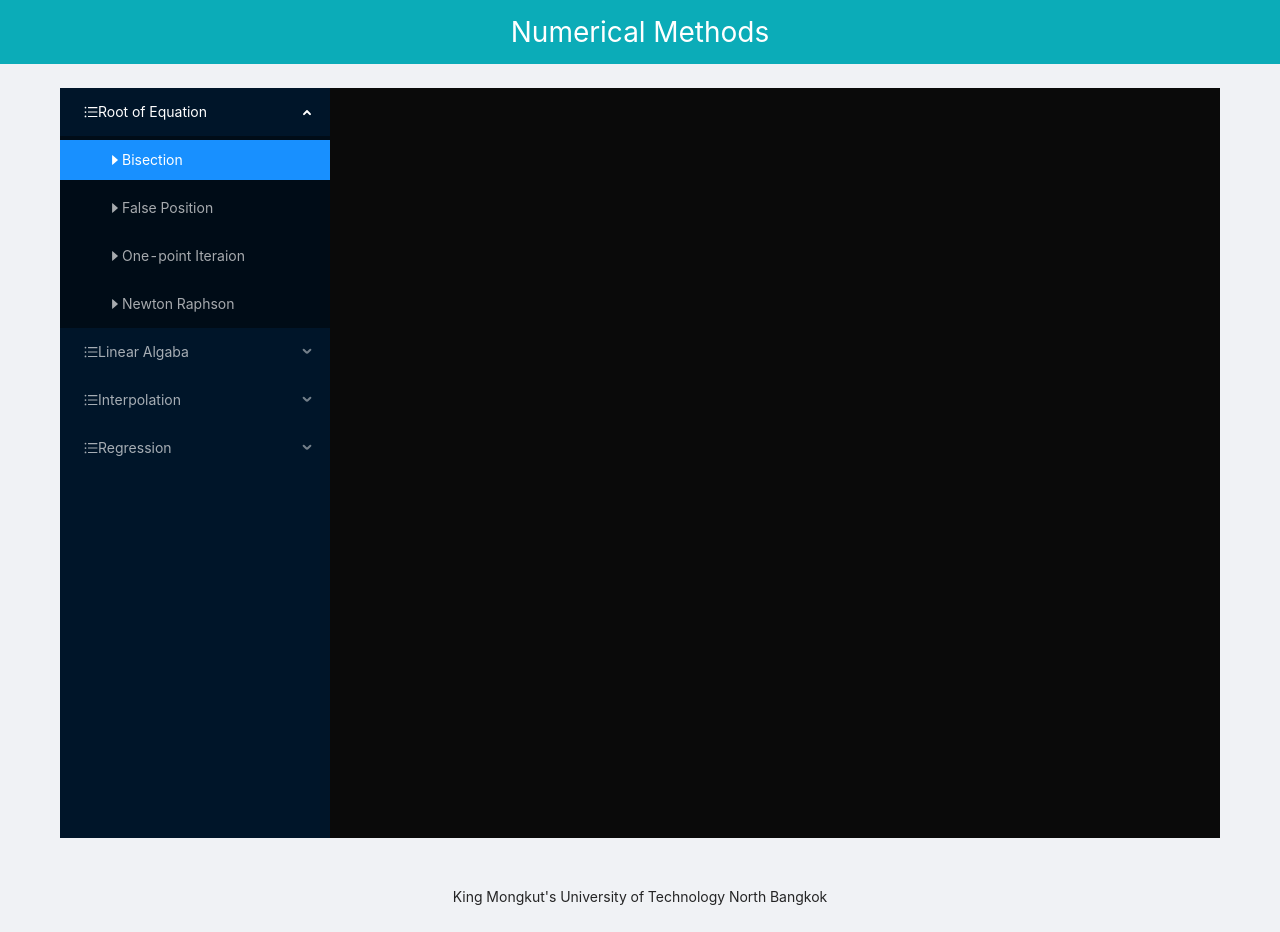
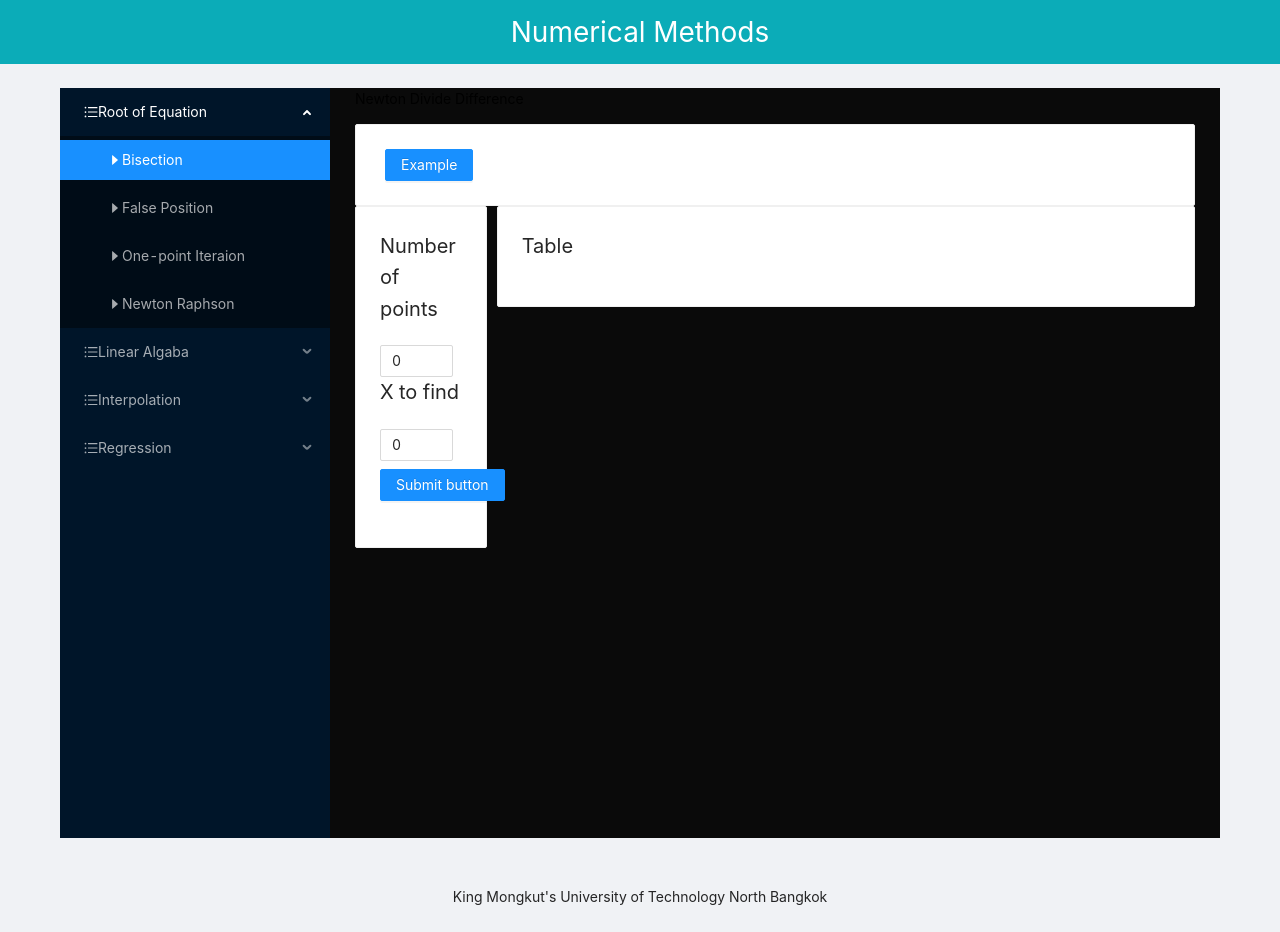
Before and after one commit to Sumatee/-numerisreal, a React (Create React App) app: page /newtondivide in a window 1280 px wide. Built offline with nearby package versions, Linux system fonts and the light colour scheme; what react-plotlyjs would draw is missing.

Commit message:
updatetoday

```diff
--- a/src/App.js
+++ b/src/App.js
@@ -12,15 +12,8 @@ import newton from './maths/root/newton';
 //linear
 import cramer from './maths/linear/cramer';
 import Jacobi from './maths/linear/Jacobi';
-
-
-// const express = require("express");
-// const app = express();
-// con port = process.env.PORT || 5000;
-// app.listen(port,() => {
-//   console.lo
-// }
-// )
+//tnterpolation
+import newtondivide from './maths/interpolation/newtondivide';
 
 const { SubMenu } = Menu;
 const { Header, Content, Footer, Sider } = Layout;
@@ -93,7 +86,7 @@ class App extends Component {
                 </span>
                   }
                 >
-                  <Menu.Item key="14"><CaretRightOutlined />Newton's Divided</Menu.Item>
+                  <Menu.Item key="14"><CaretRightOutlined />Newton's Divided<Link to = "newtondivide"/> </Menu.Item>
                   <Menu.Item key="15"><CaretRightOutlined />Lagrange  </Menu.Item>
                   <Menu.Item key="16"><CaretRightOutlined />Spline  </Menu.Item>
                 </SubMenu>
@@ -123,6 +116,7 @@ class App extends Component {
             <Route path = "/onepoint" component = {onepoint} />
             <Route path = "/newton" component = {newton} />
             <Route path = "/cramer" component = {cramer} />
+            <Route path = "/newtondivide" component = {newtondivide} />
 
 
 
--- /dev/null
+++ b/src/maths/interpolation/newtondivide.js
@@ -0,0 +1,286 @@
+import { React, useState } from "react";
+import { Input, Table, Button } from "antd";
+import { Card, Col, Row } from "antd";
+const axios = require("axios");
+var api;
+const initialState = {
+  Numberofpoint: 0,
+  xtrue: 0,
+  interpolatepoint: 0,
+};
+var columns = [
+  {
+    title: "No.",
+    dataIndex: "no",
+    key: "no",
+  },
+  {
+    title: "X",
+    dataIndex: "x",
+    key: "x",
+  },
+  {
+    title: "Y",
+    dataIndex: "y",
+    key: "y",
+  },
+];
+var columnsC = [
+  {
+    title: "C auther",
+    dataIndex: "c",
+    key: "c",
+  },
+  {
+    title: "value",
+    dataIndex: "value",
+    key: "value",
+  },
+];
+let x = [],
+  y = [],
+  tableTag = [],
+  tempTag = [],
+  valueX = [],
+  valueY = [],
+  datac = [],
+  fx;
+export default function Newtondivide() {
+  const [variable, setVariable] = useState(initialState);
+  const [showtable, setshowtable] = useState(false);
+  const [showans, setshowans] = useState(false);
+  const [showC, setshowC] = useState(false);
+  const handlechange = (e) => {
+    setVariable({ ...variable, [e.target.name]: e.target.value });
+  };
+  // const clearState = () => {
+  //   setshowC(false);
+  //   setshowans(false);
+  //   setshowtable(false);
+  //   setVariable({ ...initialState });
+  //   x = [];
+  //   y = [];
+  //   tableTag = [];//
+  //   tempTag = [];//
+  //   valueX = [];
+  //   valueY = [];
+  //   datac = [];
+  //   fx = undefined;
+  // };
+  function createTable(n) {
+    for (var i = 1; i <= n; i++) {
+      x.push(
+        <Input
+          style={{
+            width: "20%",
+            height: "50%",
+            marginInlineEnd: "5%",
+            marginBlockEnd: "5%",
+            //fontSize: "12px",
+            //fontWeight: "bold",
+          }}
+          id={"x" + i}
+          key={"x" + i}
+          placeholder={"x" + i}
+        />
+      );
+      y.push(
+        <Input
+          style={{
+            width: "20%",
+            height: "50%",
+            marginInlineEnd: "5%",
+            marginBlockEnd: "5%",
+            // fontSize: "12px",
+            // fontWeight: "bold",
+          }}
+          id={"y" + i}
+          key={"y" + i}
+          placeholder={"y" + i}
+        />
+      );
+      tableTag.push({
+        no: i,
+        x: x[i - 1],
+        y: y[i - 1],
+      });
+    }
+    setshowtable(true);
+  }
+  function createInterpolatePointInput(n) {//
+    for (var i = 1; i <= n; i++) {
+      tempTag.push(
+        <Input
+          style={{
+            width: "20%",
+            height: "50%",
+            marginInlineEnd: "5%",
+            marginBlockEnd: "5%",
+            // fontSize: "12px",
+            // fontWeight: "bold",
+          }}
+          id={"p" + i}
+          key={"p" + i}
+          placeholder={"p" + i}
+        />
+      );
+    }
+  }
+  function inputvalue() {
+    for (let i = 1; i <= variable.Numberofpoint; i++) {
+      valueX[i - 1] = parseFloat(document.getElementById("x" + i).value);
+      valueY[i - 1] = parseFloat(document.getElementById("y" + i).value);
+    }
+  }
+  function C(st, ed) {
+    if (ed - st === 1) {
+      let output = (valueY[ed] - valueY[st]) / (valueX[ed] - valueX[st]);
+      return output;
+    } else {
+      let left = C(st + 1, ed);
+      let right = C(st, ed - 1);
+      let output = (left - right) / (valueX[ed] - valueX[st]);
+      return output;
+    }
+  }
+  function find(xfind) {
+    let sum = valueY[0];
+    datac[0] = {
+      key: 0,
+      c: 0,
+      value: valueY[0],
+    };
+    for (let i = 1; i < valueX.length; i++) {
+      let temp2 = C(0, i);
+      datac[i] = {
+        key: i,
+        c: i,
+        value: temp2.toFixed(25),
+      };
+      for (let j = 0; j < i; j++) {
+        let temp = xfind - valueX[j];
+        temp2 *= temp;
+      }
+      sum += temp2;
+    }
+    return sum;
+  }
+  function Newton(xfind) {
+    inputvalue();
+    fx = find(xfind);
+    setshowans(true);
+    setshowC(true);
+  }
+  async function example() {
+    await axios({
+      method: "get",
+      url: "http://localhost:5600/data/newtondivide",
+    }).then((response) => {
+      console.log("response: ", response.data);
+      api = response.data;
+    });
+    setVariable({
+      Numberofpoint: api.numberpoint,
+      xtrue: api.xfind,
+      interpolatepoint: api.interpolateinput,
+    });
+    x = [];
+    y = [];
+    tableTag = [];
+    tempTag = [];
+    await createInterpolatePointInput(api.interpolateinput);
+    await createTable(api.numberpoint);
+    for (let i = 1; i <= api.numberpoint; i++) {
+      document.getElementById("x" + i).value = api.arrayX[i - 1];
+      document.getElementById("y" + i).value = api.arrayY[i - 1];
+    }
+  }
+
+  return (
+    <div>
+      <p>Newton Divide Difference</p>
+      <Card style={{ justifyContent: "right" }}>
+
+        <Button
+          type="primary"
+          style={{ marginLeft: "5px" }}
+          onClick={() => example()}
+        >
+          Example
+        </Button>
+      </Card>
+      <div>
+        <Row gutter={10}>
+          <Col span={4}>
+            <Card>
+              <p style={{ fontSize: "20px" }}>Number of points</p>
+              <Input
+                placeholder="row matrix"
+                name="Numberofpoint"
+                value={variable.Numberofpoint}
+                style={{ width: "90%" }}
+                onChange={handlechange}
+              />
+              <p style={{ fontSize: "20px" }}>X to find</p>
+              <Input
+                placeholder="column matrix"
+                name="xtrue"
+                value={variable.xtrue}
+                style={{ width: "90%" }}
+                onChange={handlechange}
+              />
+              <div style={{ marginTop: "1vh" }}>
+                <Button
+                  type="primary"
+                  onClick={() => {
+                    createTable(parseFloat(variable.Numberofpoint));
+                    createInterpolatePointInput(variable.interpolatepoint);
+                  }}
+                >
+                  Submit button
+                </Button>
+              </div>
+              <br />
+              {showans && (
+                <Card>
+                  <p style={{ fontSize: "20px" }}>Answer</p>
+                  <p style={{ fontSize: "20px" }}>{fx}</p>
+                </Card>
+              )}
+            </Card>
+          </Col>
+          <Col span={20}>
+            <Card style={{ justifyContent: "left" }}>
+              <p style={{ fontSize: "20px" }}>Table</p>
+
+              {showtable && (
+                <Card>
+                  <Table
+                    columns={columns}
+                    dataSource={tableTag}
+                    pagination={false}
+                  />
+                  <br />
+                  <Button
+                    onClick={() => {
+                      Newton(parseFloat(variable.xtrue));
+                    }}
+                  >
+                    Submit
+                  </Button>
+                </Card>
+              )}
+              {showC && (
+                <Table
+                  columns={columnsC}
+                  dataSource={datac}
+                  pagination={false}
+                />
+              )}
+            </Card>
+          </Col>
+        </Row>
+      </div>
+    </div>
+  );
+}
--- a/src/maths/linear/cramer.js
+++ b/src/maths/linear/cramer.js
@@ -52,7 +52,7 @@ class cramer extends Component {
             counter++;//รอบของจำนวนที่จะoutputออกมา
             //tranforMatrixเอาvectorไปใส่ในcolum
             answer.push(<h2>X<sub>{counter}</sub>=&nbsp;&nbsp;{Math.round(det(transformMatrix))/Math.round(det(A))}</h2>)
-            //answer.push(<br/>)
+            answer.push(<br/>)
             console.log("det A",det(A));
 
 
@@ -147,7 +147,7 @@ class cramer extends Component {
                     <Card
                     title={"Cramer's Rule"}
                     bordered={true}
-                    style={{ width: 650, background: "#e0ecff", color: "#cbd4d2",padding: 20,textAlign: 'center',fontSize: "12px"}}
+                    style={{ width: 650, background: "#e0ecff", color: "#cbd4d2",padding: 20,textAlign: 'center',fontSize: "16px"}}
                     onChange={this.handleChange}
                     >
                         {this.state.showMatrixForm && <div><h2>Matrix [A]</h2><br/>{matrixA}<h2>Vector [B]<br/></h2>{matrixB}</div>}
```
Also changed, not shown: 2 other files (tests, documents, lock files or other folders).
